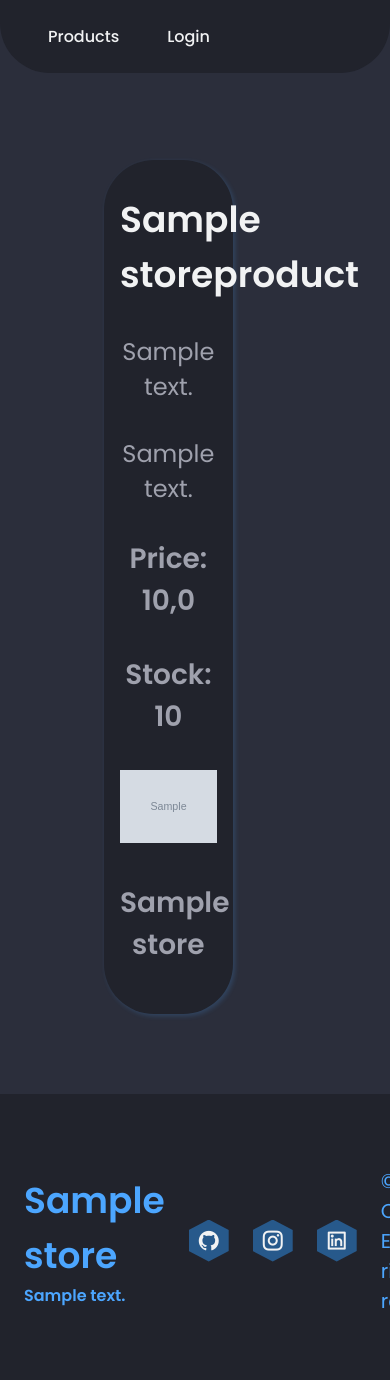
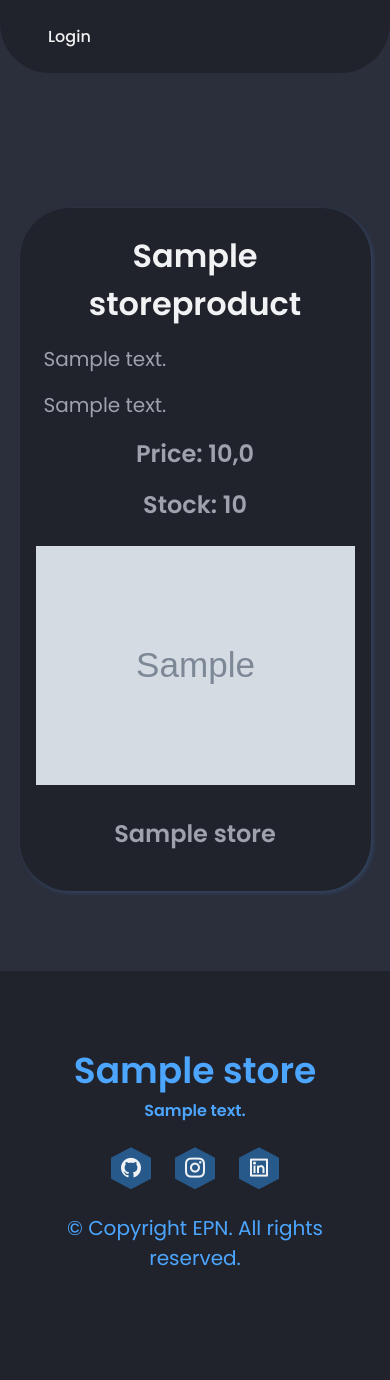
Before and after one commit to DuduPNetto/project_sales_shop, a Django app: page / in a window 390 px wide; the page is wider, and only the part inside the window is pictured. After the commit the page ends 1266 px from the top of that part, so only its background shows below. Run offline with Django 4.2, Linux system fonts and the light colour scheme; tables that the repository leaves empty hold one stand-in row (values such as "Sample post"); grey boxes marked "Sample" are stand-in pictures; some libraries are stand-ins or nearby versions.

Commit message:
Responsive CSS

```diff
--- a/stores/static/stores/css/style.css
+++ b/stores/static/stores/css/style.css
@@ -19,7 +19,9 @@
     --h2-font-size: 2rem;
     --title-font-size: 1.75rem;
     --text-font-size: 1.5rem;
-    --smaller-font-size: 1.25rem;
+    --medium-font-size: 1.25rem;
+    --small-font-size: 1rem;
+    --smaller-font-size: 0.75rem;
 
     --font-regular: 400;
     --font-medium: 500;
@@ -66,6 +68,7 @@ body {
     align-items: center;
     margin-inline: 1.5rem;
     padding: 1.5rem;
+    font-size: var(--medium-font-size);
 }
 
 .nav_list {
@@ -93,7 +96,7 @@ body {
     display: flex;
     flex-wrap: wrap;
     margin-top: 7rem;
-    padding-left: 6.5rem;
+    margin-left: 6.5rem;
     column-gap: 1rem;
     row-gap: 1rem;
 }
@@ -205,7 +208,7 @@ body {
 
 .footer_copy {
     color: var(--first-color);
-    font-size: var(--smaller-font-size);
+    font-size: var(--medium-font-size);
     margin: 0;
     justify-self: flex-end;
 }
@@ -260,7 +263,7 @@ body {
 .form-group {
     display: flex;
     flex-direction: column;
-    font-size: var(--smaller-font-size);
+    font-size: var(--medium-font-size);
     width: 33%;
     padding: 0.5rem;
     color: var(--title-color);
@@ -269,7 +272,7 @@ body {
 .form-group input,
 .form-group textarea,
 .form-group select {
-    font-size: var(--smaller-font-size);
+    font-size: var(--medium-font-size);
     background-color: var(--first-color-alt);
     padding: 1rem;
     border-radius: 15px;
@@ -303,6 +306,7 @@ body {
 .login {
     padding-block: 5rem 2rem;
     padding-bottom: 6.75rem;
+    margin: 0 1rem 3.75rem 1rem;
 }
 
 .login-content {
@@ -347,7 +351,7 @@ body {
 
 .employee-link {
     color: var(--first-color);
-    font-size: var(--smaller-font-size);
+    font-size: var(--medium-font-size);
     padding: 0.3rem 0.5rem;
     border: 1px solid var(--first-color-alt);
     border-radius: 15px;
@@ -396,3 +400,132 @@ body {
 .remove_section {
     margin-bottom: 10.5rem;
 }
+
+@media screen and (max-width: 1280px) {
+
+    .products {
+        display: grid;
+        grid-template-columns: repeat(1, 1fr);
+        justify-content: center;
+        align-items: center;
+        margin-right: 5.5rem;
+    }
+
+    .product {
+        width: 100%;
+    }
+
+    .product-links {
+        display: flex;
+        flex-direction: column;
+        justify-content: center;
+        align-items: center;
+    }
+
+    .product-link {
+        width: 50%;
+        margin-top: 30px;
+        padding: 5px 10px;
+    }
+
+    .footer_container {
+        display: flex;
+        flex-direction: column;
+        text-align: center;
+    }
+
+}
+
+@media screen and (max-width: 640px) {
+
+    .nav-container {
+        font-size: var(--small-font-size);
+    }
+
+    .nav_list {
+        column-gap: 2rem;
+    }
+
+    .products {
+        grid-template-columns: repeat(1, 100%);
+        width: 90%;
+        margin-left: 5%;
+    }
+
+    .p-text {
+        color: var(--text-color);
+        padding: 0.5rem;
+    }
+
+    .product-title {
+        margin-top: 1rem;
+        color: var(--title-color);
+        font-size: var(--h2-font-size);
+    }
+
+    .product-desc {
+        font-size: var(--medium-font-size);
+        margin-left: 1rem;
+        text-align: start;
+    }
+
+    .product-price,
+    .product-stock,
+    .product-store {
+        font-size: var(--text-font-size);
+    }
+
+    .product-link {
+        width: 50%;
+        margin-top: 30px;
+        padding: 10px 15px;
+        font-size: var(--small-font-size);
+    }
+
+    .login-content {
+        margin-top: 4rem;
+        display: flex;
+        justify-content: center;
+        align-items: center;
+        margin-bottom: 4.1rem;
+    }
+
+    .login-text {
+        font-size: var(--text-font-size);
+    }
+
+    .form-group {
+        width: 70%;
+    }
+
+}
+
+@media screen and (max-width: 420px) {
+
+    .nav-container {
+        font-size: var(--small-font-size);
+    }
+
+    .products {
+        margin-top: 10rem;
+    }
+
+    .login {
+        margin: 2rem 0.2rem 3.75rem 0.2rem;
+    }
+
+    .nav_list {
+        flex-direction: column;
+        row-gap: 1rem;
+    }
+
+    .form-group {
+        margin-top: 0.5rem;
+        width: 70%;
+    }
+
+    .form-remove {
+        margin-top: 6.5rem;
+    }
+
+}
--- a/stores/templates/stores/add_product.html
+++ b/stores/templates/stores/add_product.html
@@ -54,5 +54,6 @@
     </section>
 
     {% include 'stores/partials/_footer.html' %}
+
 </body>
 </html>
--- a/stores/templates/stores/index.html
+++ b/stores/templates/stores/index.html
@@ -5,9 +5,6 @@
         <nav class="nav-container">
             <div class="nav_menu" id="nav-menu">
                 <ul class="nav_list">
-                    <li class="nav_item">
-                        <a href="{% url 'stores:index' %}" class="nav_link active-link">Products</a>
-                    </li>
                     {% if user.is_authenticated %}
                         <li class="nav_item">
                             <a href="{% url 'stores:add_product' %}" class="nav_link">Add Product</a>
```
